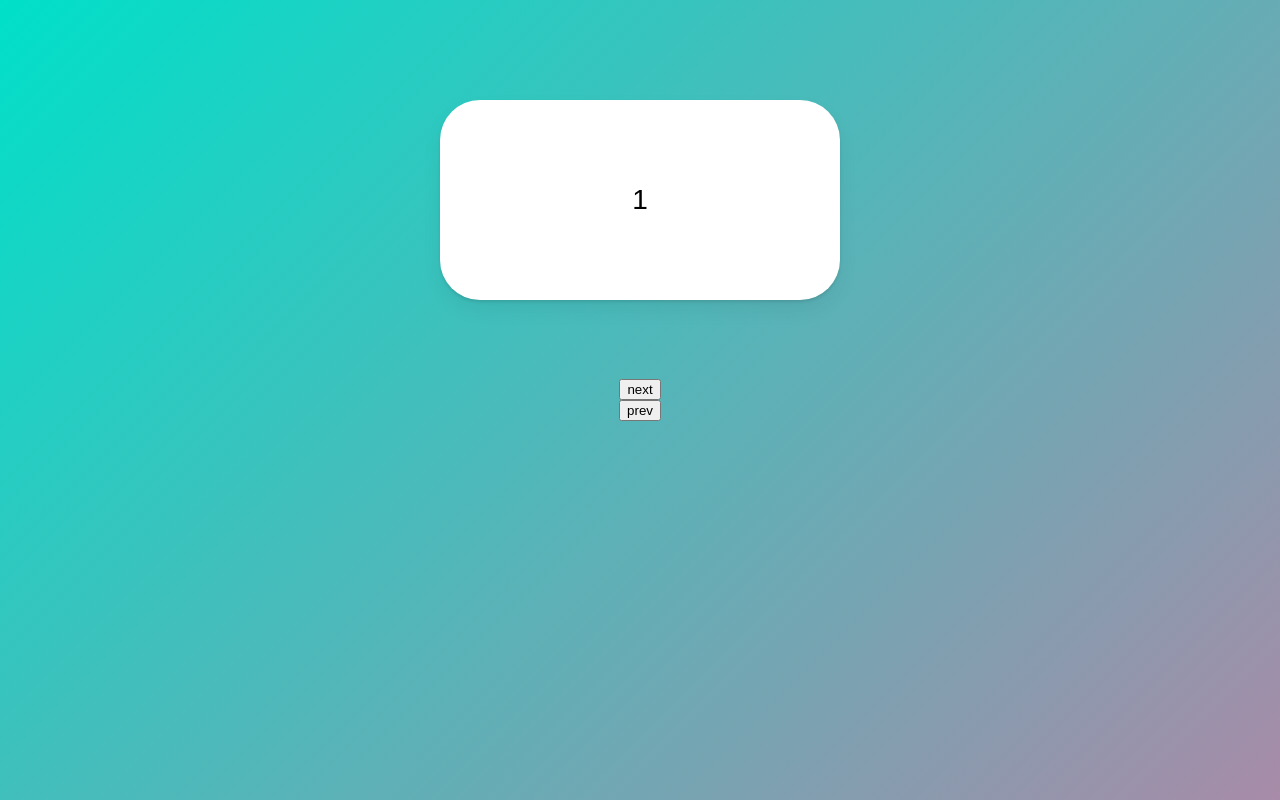
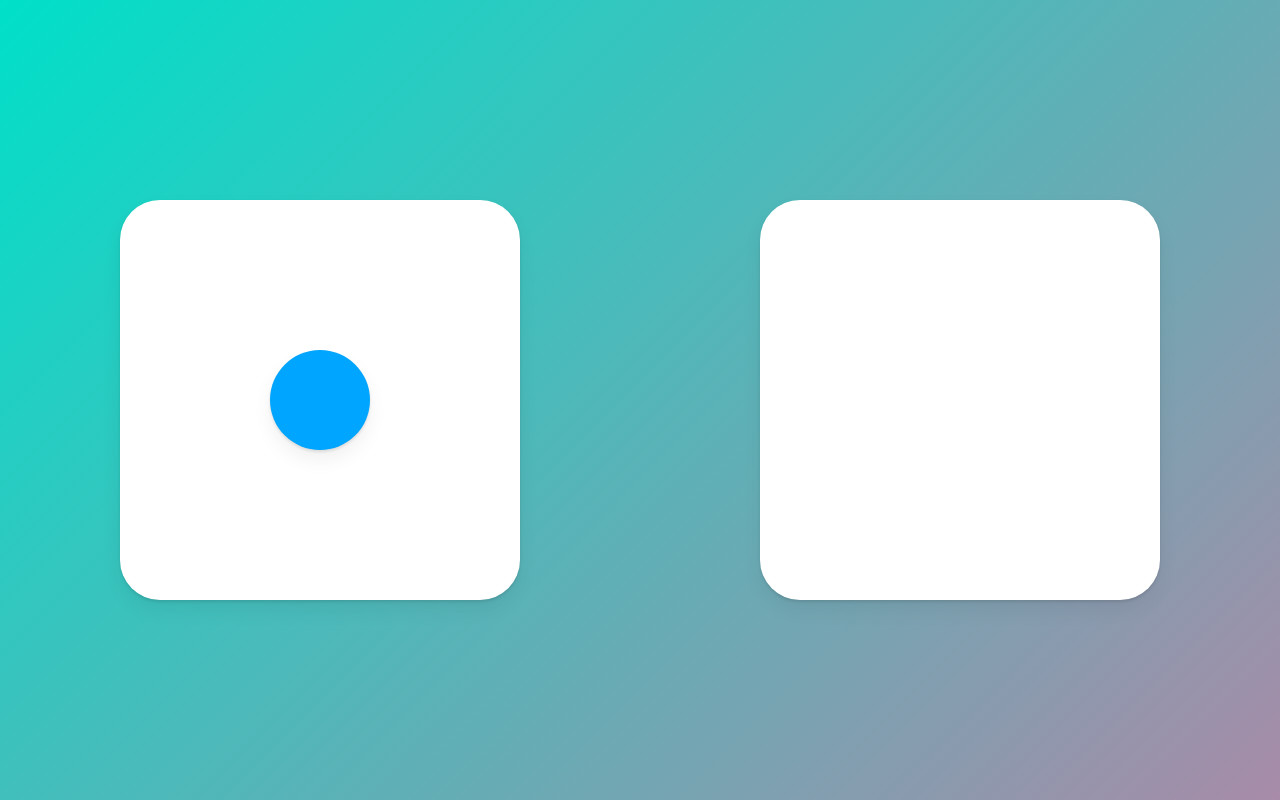
Before and after one commit to kihyeoon/react-masterclass, a React (Create React App) app: page / in a window 1280 px wide. Built offline with nearby package versions, Linux system fonts and the light colour scheme; a web font is replaced by a local one.

Commit message:
7.14 You Need to Watch This - Layout animation

```diff
--- a/src/App.tsx
+++ b/src/App.tsx
@@ -1,83 +1,49 @@
 import styled from "styled-components";
-import { motion, AnimatePresence } from "framer-motion";
+import { motion } from "framer-motion";
 import { useState } from "react";
 
 const Wrapper = styled(motion.div)`
   height: 100vh;
   width: 100vw;
   display: flex;
-  justify-content: center;
+  justify-content: space-around;
   align-items: center;
-  flex-direction: column;
 `;
 
 const Box = styled(motion.div)`
   width: 400px;
-  height: 200px;
+  height: 400px;
   background-color: rgba(255, 255, 255, 1);
   border-radius: 40px;
-  position: absolute;
-  top: 100px;
   display: flex;
   justify-content: center;
   align-items: center;
-  font-size: 28px;
   box-shadow: 0 2px 3px rgba(0, 0, 0, 0.1), 0 10px 20px rgba(0, 0, 0, 0.06);
 `;
 
-const box = {
-  entry: (isBack: boolean) => ({
-    x: isBack ? -500 : 500,
-    opacity: 0,
-    scale: 0,
-  }),
-  center: {
-    x: 0,
-    opacity: 1,
-    scale: 1,
-    transition: {
-      duration: 0.3,
-    },
-  },
-  exit: (isBack: boolean) => ({
-    x: isBack ? 500 : -500,
-    opacity: 0,
-    scale: 0,
-    transition: { duration: 0.3 },
-  }),
-};
+const Circle = styled(motion.div)`
+  background-color: #00a5ff;
+  height: 100px;
+  width: 100px;
+
+  box-shadow: 0 2px 3px rgba(0, 0, 0, 0.1), 0 10px 20px rgba(0, 0, 0, 0.06);
+`;
 
 function App() {
-  const [visible, setVisible] = useState(1);
-  const [back, setBack] = useState(false);
-  const nextPlease = () => {
-    setBack(false);
-    setVisible((prev) => (prev === 10 ? 10 : prev + 1));
-  };
-  const prevPlease = () => {
-    setBack(true);
-    setVisible((prev) => (prev === 1 ? 1 : prev - 1));
-  };
+  const [clicked, setClicked] = useState(false);
+  const toggleClicked = () => setClicked((prev) => !prev);
   return (
-    <Wrapper>
-      <AnimatePresence custom={back}>
-        {[1, 2, 3, 4, 5, 6, 7, 8, 9, 10].map((i) =>
-          i === visible ? (
-            <Box
-              custom={back}
-              variants={box}
-              initial="entry"
-              animate="center"
-              exit="exit"
-              key={i}
-            >
-              {i}
-            </Box>
-          ) : null
-        )}
-      </AnimatePresence>
-      <button onClick={nextPlease}>next</button>
-      <button onClick={prevPlease}>prev</button>
+    <Wrapper onClick={toggleClicked}>
+      <Box>
+        {!clicked ? (
+          <Circle layoutId="circle" style={{ borderRadius: 50 }} />
+        ) : null}
+      </Box>
+      <Box>
+        {clicked ? (
+          <Circle layoutId="circle" style={{ borderRadius: 0, scale: 2 }} />
+        ) : null}
+      </Box>
     </Wrapper>
   );
 }
```
